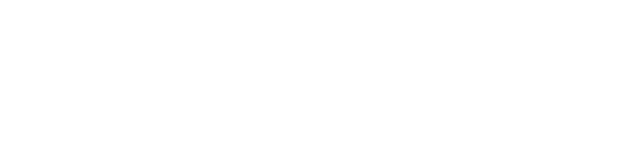
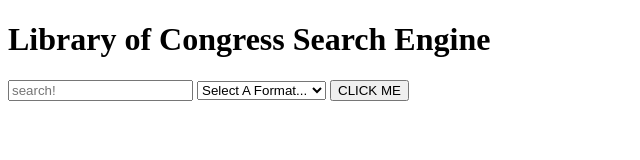
Before and after one commit to wilsacker/Week-5-Mini-Project, a plain HTML site: page index.html in a window 1280 px wide. Shown: the whole page, without its empty margins (0-640 px from the left). Drawn offline with Linux system fonts and the light colour scheme.

Commit message:
added container with search bar, drop down, and button

```diff
--- a/index.html
+++ b/index.html
@@ -10,5 +10,13 @@
 
 </head>
 <body>
-
+    <div class="container">
+        <h1>Library of Congress Search Engine</h1>
+        <input type="text" placeholder="search!">
+        <select>
+            <option value="">Select A Format...</option>
+            <!-- Add more options here if needed -->
+        </select>
+        <button>CLICK ME</button>
+    </div>
 </body>
```
